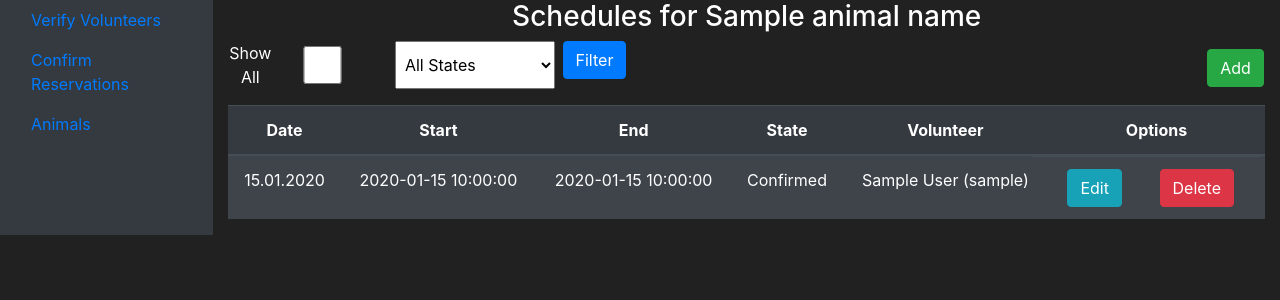
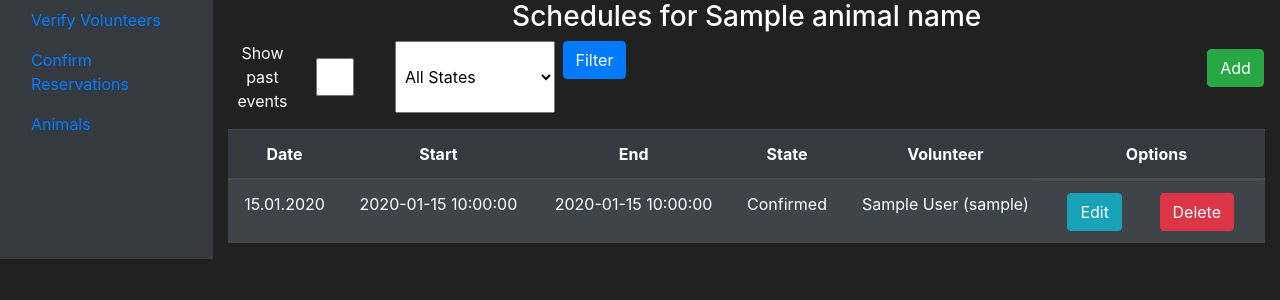
Before and after one commit to xmi74/IIS, a Flask app: template templates/caretaker/schedules.html in a window 1280 px wide. Shown: the part 58-358 px from the top of the page. Run offline with Flask 3, Linux system fonts and the light colour scheme; the template is opened without the code that fills it: most values are stand-ins (such as "Sample title", 1, 10 or a date in 2020).

Commit message:
add: new volunteer

```diff
--- a/seed.py
+++ b/seed.py
@@ -23,9 +23,10 @@ def seed_data(db):
     vet2 = Vet(login='vet2', first_name='Gordon', last_name='Ramsay', password='1234', role='vet', email='vet2@example.com')
     caretaker1 = Caretaker(login='caretaker1', first_name='Robert', last_name='Adams', password ='1234', role='caretaker', email='caretaker1@example.com')
     volunteer1 = Volunteer(login='volunteer1', first_name='Teresa', last_name='Gilbert', password ='1234', role='volunteer', email='volunteer1@example.com', verified=True)
+    volunteer2 = Volunteer(login='volunteer2', first_name='Simon', last_name='Doe', password ='1234', role='volunteer', email='volunteer2@example.com', verified=True)
 
     # Přidání uživatelů do session
-    db.session.add_all([admin1, vet1, vet2, caretaker1, volunteer1])
+    db.session.add_all([admin1, vet1, vet2, caretaker1, volunteer1, volunteer2])
     db.session.commit()
 
     # Vytvoření zvířat a přiřazení ke konkrétnímu pečovateli
--- a/templates/caretaker/schedules.html
+++ b/templates/caretaker/schedules.html
@@ -7,7 +7,7 @@
     <form method="GET" action="{{ url_for('routes.animal_schedules_page', animal_id=animal_id) }}" class="col-11">
         <div class="form-row">
             <div class="form-group form-check form-check-inline col-md-2">
-                <label for="old" class=" form-check-label">Show All</label>
+                <label for="old" class=" form-check-label">Show past events</label>
                 <input type="checkbox" class="form-control form-check-input" name="old" id="old">
             </div>
 
```
